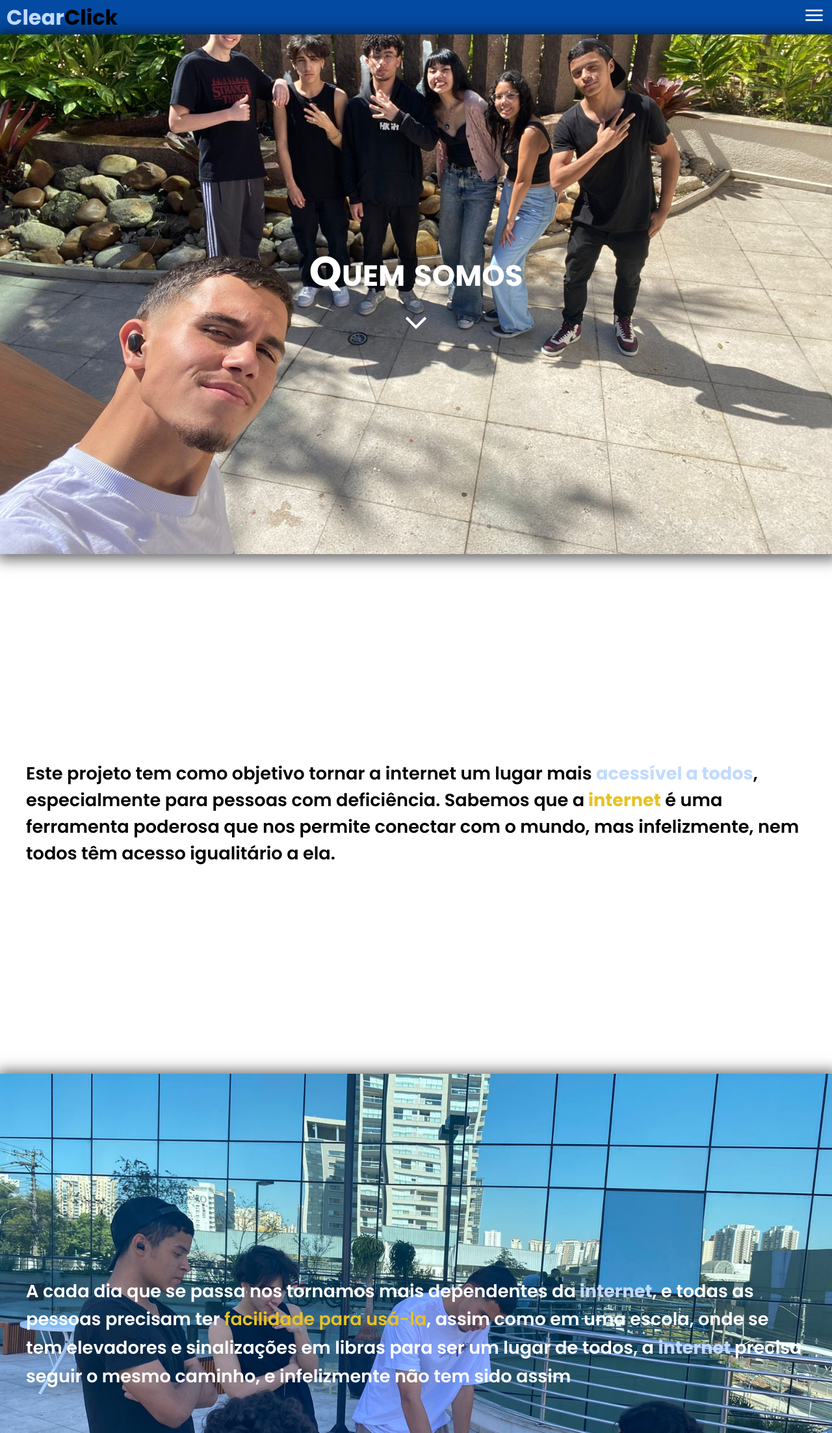
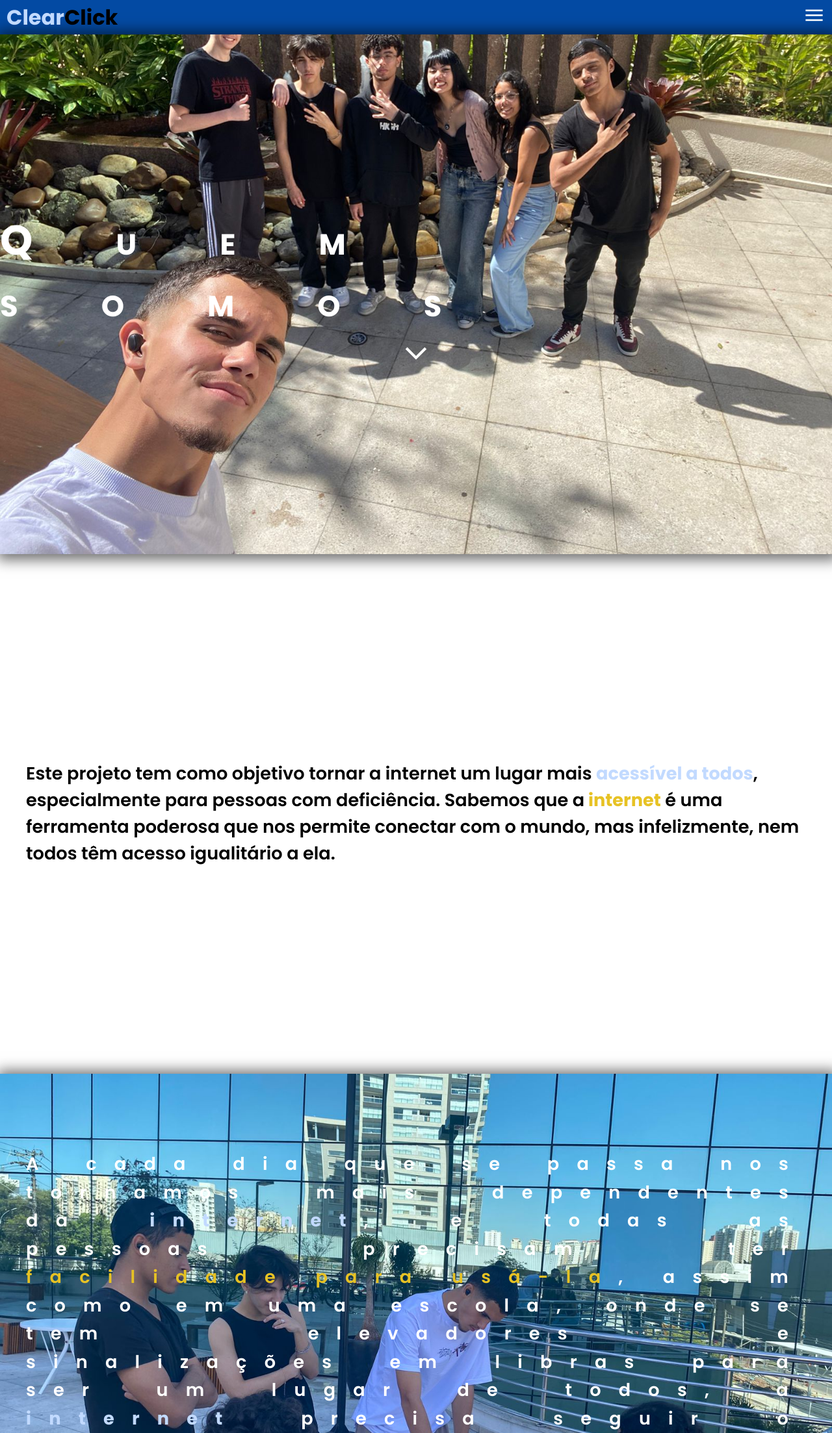
Before and after one commit to Matheus2Alves/Teanet, a plain HTML site: page time.html in a window 1280 px wide. Shown: the part 7-2213 px from the top of the page at 65% size. Drawn offline with nearby package versions, Linux system fonts and the light colour scheme.

Commit message:
Update cleartime.css
text changes

```diff
--- a/estilo/cleartime.css
+++ b/estilo/cleartime.css
@@ -42,6 +42,7 @@ header{
 
 #menu-dropdown li > a{
     color: #034aa3;
+    text-decoration: underline;
     padding: 5px;
     border-radius: 15px;
 }
@@ -87,13 +88,17 @@ header{
 
 .fundo-img > h2{
     font-size: 4em;
+    text-align: baseline;
     font-variant: small-caps;
+    letter-spacing: 2em;
 
 }
 
 .fundo-img > p{
     padding: 40px;
+    text-align: justify;
     font-size: 1.7em;
+    letter-spacing: 1em;
     font-weight: 600;
     line-height: 1.6em;
 }
```
